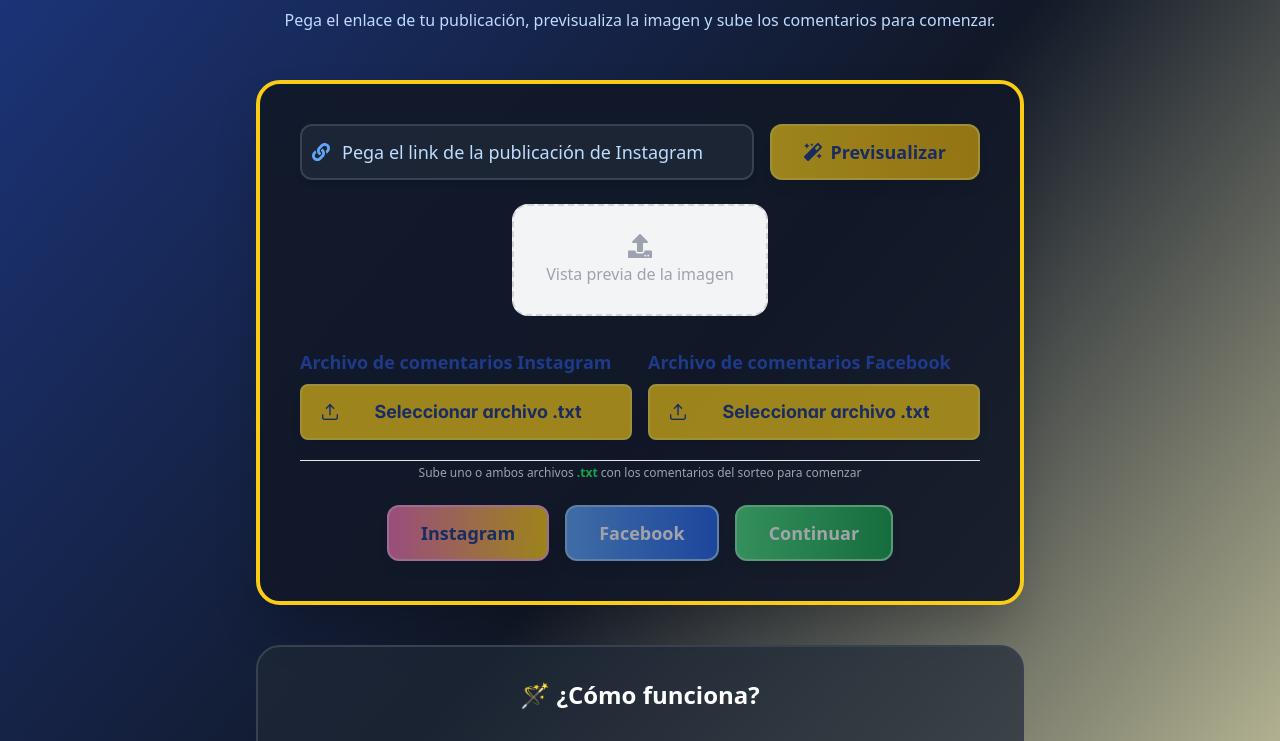
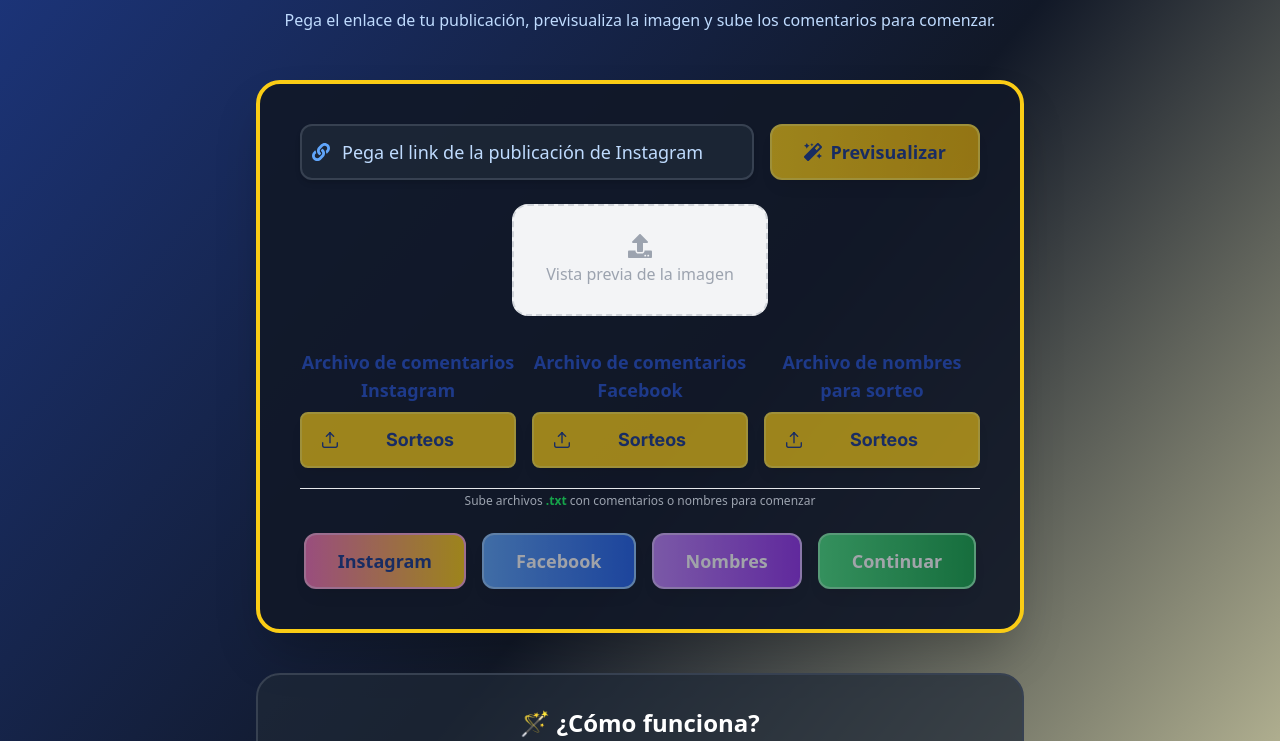
Before and after one commit to Fiutwer09/Sorteos-Facilisimo, a React (Vite) app in the folder sorteos-facifacilisimo/: page / in a window 1280 px wide. Shown: the part 388-1129 px from the top of the page. Built offline with nearby package versions, Linux system fonts and the light colour scheme.

Commit message:
filtros_nombres_aleatorios

```diff
--- a/sorteos-facifacilisimo/index.html
+++ b/sorteos-facifacilisimo/index.html
@@ -5,7 +5,11 @@
     <!-- <link rel="icon" type="image/svg+xml" href="/vite.svg" /> -->
     <link rel="icon" type="image/png" href="/icono-img-removebg-preview.ico" />
     <meta name="viewport" content="width=device-width, initial-scale=1.0" />
-    <title>Sorteos Facilísmo</title>
+        <!-- Color de la barra de navegador -->
+        <meta name="theme-color" content="#f7e506" />
+        <meta name="apple-mobile-web-app-capable" content="yes" />
+        <meta name="apple-mobile-web-app-status-bar-style" content="black-translucent" />
+    <title>Sorteos Facilísimo</title>
   </head>
   <body>
     <div id="root"></div>
--- a/sorteos-facifacilisimo/src/components/FileUploaderProps.tsx
+++ b/sorteos-facifacilisimo/src/components/FileUploaderProps.tsx
@@ -34,7 +34,7 @@
         accept=".txt"
         customUpload
         uploadHandler={handleUpload}
-        chooseLabel="Seleccionar archivo .txt"
+        chooseLabel="Sorteos"
         mode="basic"
         auto
         maxFileSize={1000000}
--- a/sorteos-facifacilisimo/src/pages/GanadoresPage.tsx
+++ b/sorteos-facifacilisimo/src/pages/GanadoresPage.tsx
@@ -134,7 +134,7 @@
       <div className="max-w-2xl w-full bg-gray-900/90 rounded-3xl shadow-2xl p-4 flex flex-col items-center max-h-[80vh] overflow-hidden mt-4 md:mt-8 border-4 border-yellow-400 shadow-xl">
         {criterio && (
           <div className="flex flex-col items-center mb-4">
-            <h2 className="text-xl font-bold mb-2 text-white tracking-wide uppercase">Número ganador</h2>
+            <h2 className="text-xl font-bold mb-2 text-white tracking-wide uppercase">🎉 Ganadores del sorteo 🎉</h2>
             <div className="flex gap-4">
               {criterio.valor.split('').map((char, idx) => (
                 <div
@@ -147,7 +147,7 @@
             </div>
           </div>
         )}
-        <h1 className="text-2xl font-bold mb-4 text-white">🎉 Ganadores 🎉</h1>
+
         <ul className="mb-4 w-full max-w-md overflow-y-auto" style={{ maxHeight: '32vh' }}>
           {ganadores.map((winner, idx) => (
             <li key={idx} className="mb-2 border-b border-gray-700 pb-1">
--- a/sorteos-facifacilisimo/src/pages/HomePage.tsx
+++ b/sorteos-facifacilisimo/src/pages/HomePage.tsx
@@ -12,6 +12,7 @@
   const [imagenPrevisualizada, setImagenPrevisualizada] = useState(false);
   const [instagramFile, setInstagramFile] = useState<string | null>(null);
   const [facebookFile, setFacebookFile] = useState<string | null>(null);
+  const [nombresFile, setNombresFile] = useState<string | null>(null);
   const navigate = useNavigate();
   const toast = useRef<Toast>(null);
 
@@ -55,7 +56,17 @@
     }
   };
 
-  const handleGoToSorteo = (platform: 'instagram' | 'facebook' | 'ambos') => {
+  const handleNombresFile = (fileContent: string) => {
+    if (fileContent && fileContent.trim().length > 0) {
+      setNombresFile(fileContent);
+      localStorage.setItem('lista_nombres', fileContent);
+      toast.current?.show({ severity: 'success', summary: '¡Éxito!', detail: 'Lista de nombres cargada exitosamente', life: 3000 });
+    } else {
+      toast.current?.show({ severity: 'error', summary: 'Error', detail: 'No se pudo cargar el archivo de nombres', life: 3000 });
+    }
+  };
+
+  const handleGoToSorteo = (platform: 'instagram' | 'facebook' | 'ambos' | 'nombres') => {
     if (platform === 'instagram') {
       localStorage.setItem('comentarios', instagramFile || '');
       localStorage.setItem('plataforma', 'instagram');
@@ -67,13 +78,17 @@
       localStorage.setItem('comentarios_instagram', instagramFile || '');
       localStorage.setItem('comentarios_facebook', facebookFile || '');
       localStorage.setItem('plataforma', 'ambos');
+    } else if (platform === 'nombres') {
+      localStorage.setItem('lista_nombres', nombresFile || '');
+      localStorage.setItem('plataforma', 'nombres');
     }
     navigate('/sorteo');
   };
 
-  const onlyInstagram = !!instagramFile && !facebookFile;
-  const onlyFacebook = !!facebookFile && !instagramFile;
-  const bothFiles = !!instagramFile && !!facebookFile;
+  const onlyInstagram = !!instagramFile && !facebookFile && !nombresFile;
+  const onlyFacebook = !!facebookFile && !instagramFile && !nombresFile;
+  const onlyNombres = !!nombresFile && !instagramFile && !facebookFile;
+  const bothFiles = !!instagramFile && !!facebookFile && !nombresFile;
 
   return (
     <div className="w-full min-h-screen flex flex-col items-center justify-center relative bg-gradient-to-br from-blue-900 via-gray-900 to-yellow-100 py-10 px-2 overflow-x-hidden">
@@ -137,20 +152,25 @@
             </div>
           )}
         </div>
-        {/* FileUploader para Instagram y Facebook */}
+        {/* FileUploader para Instagram, Facebook y Nombres */}
         <div className="w-full mb-2 flex flex-col md:flex-row gap-4">
-          <div className="flex-1">
+          <div className="flex-1 justify-center text-center">
             <FileUploader onFileRead={handleInstagramFile} disabled={!imagenPrevisualizada} label="Archivo de comentarios Instagram" />
           </div>
-          <div className="flex-1">
+          <div className="flex-1 justify-center text-center">
             <FileUploader onFileRead={handleFacebookFile} disabled={!imagenPrevisualizada} label="Archivo de comentarios Facebook" />
           </div>
+          <div className="flex-1 justify-center text-center">
+            <FileUploader onFileRead={handleNombresFile} disabled={!imagenPrevisualizada} label="Archivo de nombres para sorteo" />
+          </div>
         </div>
+
         <div className="w-full text-center mt-2 text-gray-400 text-xs">
           <hr className="my-1" />
-          <span>Sube uno o ambos archivos <span className="font-semibold text-green-600">.txt</span> con los comentarios del sorteo para comenzar</span>
+          <span>Sube archivos <span className="font-semibold text-green-600">.txt</span> con comentarios o nombres para comenzar</span>
         </div>
-        {/* Botones para elegir plataforma o ambos */}
+
+        {/* Botones para elegir plataforma o nombres */}
         <div className="w-full flex flex-col md:flex-row gap-4 justify-center mt-6">
           <Button
             label="Instagram"
@@ -163,6 +183,12 @@
             className="bg-gradient-to-r from-blue-400 to-blue-600 text-white font-bold text-lg px-8 py-3 rounded-xl shadow-lg border-2 border-blue-300 hover:from-blue-500 hover:to-blue-700 hover:scale-105 hover:shadow-xl transition-all duration-200"
             onClick={() => handleGoToSorteo('facebook')}
             disabled={!onlyFacebook}
+          />
+          <Button
+            label="Nombres"
+            className="bg-gradient-to-r from-purple-400 to-purple-600 text-white font-bold text-lg px-8 py-3 rounded-xl shadow-lg border-2 border-purple-300 hover:from-purple-500 hover:to-purple-700 hover:scale-105 hover:shadow-xl transition-all duration-200"
+            onClick={() => handleGoToSorteo('nombres')}
+            disabled={!onlyNombres}
           />
           <Button
             label="Continuar"
--- a/sorteos-facifacilisimo/src/pages/SorteoPage.tsx
+++ b/sorteos-facifacilisimo/src/pages/SorteoPage.tsx
@@ -32,15 +32,15 @@
   const toast = useRef<any>(null);
   const [searchTerm, setSearchTerm] = useState('');
   const [imageUrl, setImageUrl] = useState<string | null>(null);
-  const [platform, setPlatform] = useState<'instagram' | 'facebook' | 'ambos'>('instagram');
-  const [activeFilter, setActiveFilter] = useState<'instagram' | 'facebook' | 'ambos'>('ambos');
+  const [platform, setPlatform] = useState<'instagram' | 'facebook' | 'ambos' | 'nombres'>('instagram');
+  const [activeFilter, setActiveFilter] = useState<'instagram' | 'facebook' | 'ambos' | 'nombres'>('ambos');
   const [commentsInstagram, setCommentsInstagram] = useState<CommentBlock[]>([]);
   const [commentsFacebook, setCommentsFacebook] = useState<CommentBlock[]>([]);
   const navigate = useNavigate();
 
   useEffect(() => {
     const img = localStorage.getItem('imagenPublicacion');
-    const plat = localStorage.getItem('plataforma') as 'instagram' | 'facebook' | 'ambos';
+    const plat = localStorage.getItem('plataforma') as 'instagram' | 'facebook' | 'ambos' | 'nombres';
     setImageUrl(img);
     setPlatform(plat || 'instagram');
     if (plat === 'ambos') {
@@ -52,6 +52,26 @@
       setCommentsFacebook(parsedFB);
       setComments([...parsedIG, ...parsedFB]);
       setActiveFilter('ambos');
+    } else if (plat === 'nombres') {
+      const nombresContent = localStorage.getItem('lista_nombres') || '';
+      if (nombresContent) {
+        // Procesar cada línea y separar por comas también
+        const nombresList = nombresContent
+          .split('\n')
+          .flatMap(line => line.split(','))
+          .map(name => name.trim())
+          .filter(name => name.length > 0);
+
+        // Crear objetos CommentBlock para cada nombre individual
+        const nombresComments: CommentBlock[] = nombresList.map((nombre) => ({
+          username: nombre,
+          comment: `Nombre en lista: ${nombre}`,
+          date: new Date().toLocaleDateString('es-ES'),
+          rawBlock: `${nombre}\n${new Date().toLocaleDateString('es-ES')}\nNombre en lista: ${nombre}`
+        }));
+
+        setComments(nombresComments);
+      }
     } else {
       const content = localStorage.getItem('comentarios');
       if (plat === 'facebook') {
@@ -80,6 +100,7 @@
 
   const handleSearch = (query: string, type: string, orden: boolean, maxWinners: number) => {
     setSearchTerm(query);
+
     if (type !== 'aleatorio' && !query) {
       toast.current?.show({ severity: 'warn', summary: 'Búsqueda vacía', detail: 'Ingresa un criterio de búsqueda.', life: 2500 });
       return;
@@ -120,6 +141,10 @@
       setDialogVisible(false); // No mostrar el modal si no hay ganadores
       toast.current?.show({ severity: 'warn', summary: 'Sin coincidencias', detail: 'No se encontró ningún comentario que coincida.', life: 2500 });
     }
+  };
+
+  const handleFilterTypeChange = () => {
+    // Filter type change handled by the filter components
   };
 
   const totalComentarios = comments.length;
@@ -198,12 +223,12 @@
           {/* Filtros */}
           <div className="bg-gray-800/50 rounded-xl p-4">
             {platform === 'facebook' ? (
-              <FiltersFacebook onSearch={handleSearch} />
+              <FiltersFacebook onSearch={handleSearch} onFilterTypeChange={handleFilterTypeChange} />
             ) : platform === 'instagram' ? (
-              <Filters onSearch={handleSearch} />
+              <Filters onSearch={handleSearch} onFilterTypeChange={handleFilterTypeChange} />
             ) : (
               // Ambos: puedes usar el filtro de Instagram por defecto o mostrar ambos
-              <Filters onSearch={handleSearch} />
+              <Filters onSearch={handleSearch} onFilterTypeChange={handleFilterTypeChange} />
             )}
           </div>
 
```
Also changed, not shown: sorteos-facifacilisimo/src/components/Filters.tsx (+8 -2 lines), sorteos-facifacilisimo/src/components/FiltersFacebook.tsx (+8 -2 lines).
